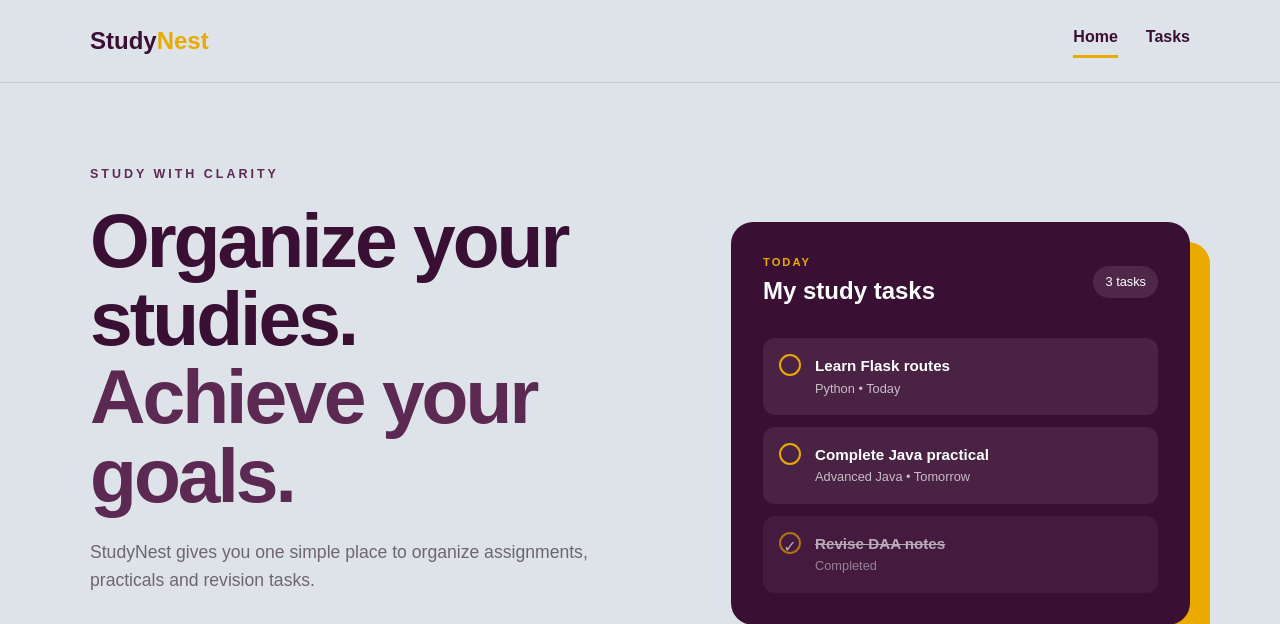
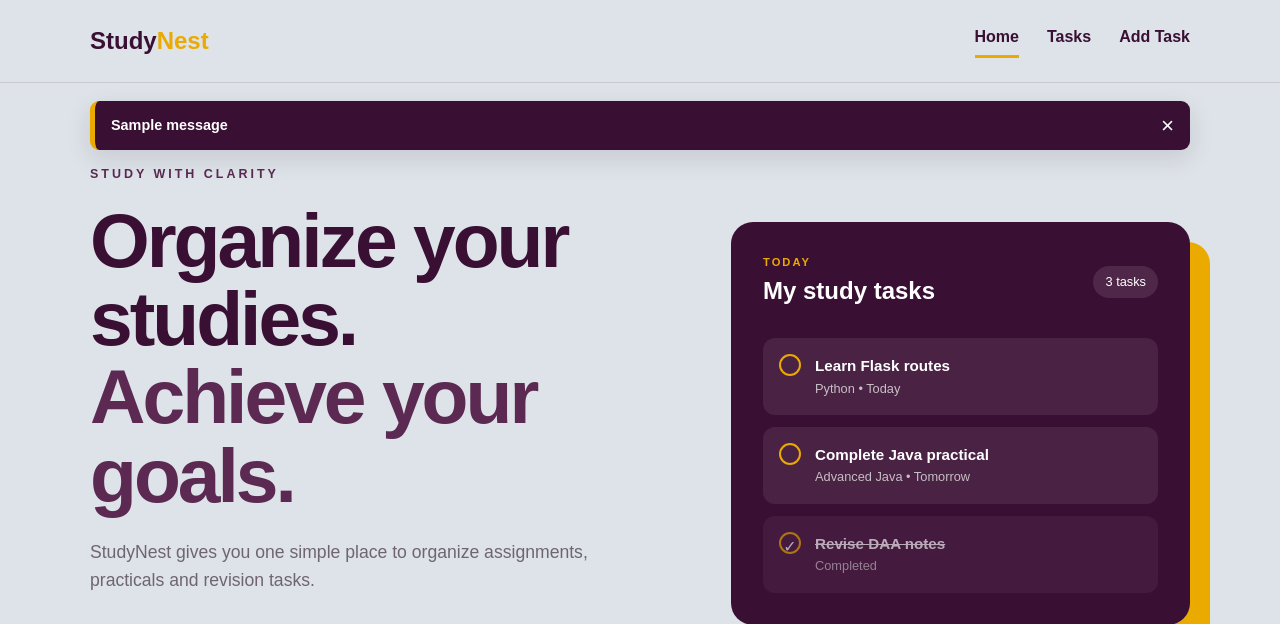
Before and after one commit to DiwanDev/studynest, a Flask app: page / in a window 1280 px wide. Shown: the top 624 px of the page. Run offline with Flask 3, Linux system fonts and the light colour scheme; tables that the repository leaves empty hold one stand-in row (values such as "Sample post"); one stand-in notice (Sample message) is shown.

Commit message:
Add flash success messages

```diff
--- a/app.py
+++ b/app.py
@@ -1,10 +1,23 @@
+import os
 import sqlite3
 from pathlib import Path
 
-from flask import Flask, abort, g, redirect, render_template, request, url_for
+from flask import (
+    Flask,
+    abort,
+    flash,
+    g,
+    redirect,
+    render_template,
+    request,
+    url_for
+)
 
 app = Flask(__name__)
-
+app.config["SECRET_KEY"] = os.environ.get(
+    "SECRET_KEY",
+    "studynest-development-key"
+)
 
 DATABASE = Path(app.instance_path) / "studynest.db"
 
@@ -95,7 +108,7 @@ def add_task():
         )
 
         database.commit()
-
+        flash("Task added successfully.", "success")
         return redirect(url_for("task_list"))
 
     return render_template("add_task.html", form_data={})
@@ -159,6 +172,8 @@ def edit_task(task_id):
 
         database.commit()
 
+        flash("Task updated successfully.", "success")
+
         return redirect(url_for("task_list"))
 
     return render_template(
@@ -166,3 +181,35 @@ def edit_task(task_id):
         task_id=task_id,
         form_data=dict(task)
     )
+@app.route("/tasks/<int:task_id>/delete", methods=["GET", "POST"])
+def delete_task(task_id):
+    database = get_database()
+
+    task = database.execute(
+        """
+        SELECT id, title, subject, due_date
+        FROM tasks
+        WHERE id = ?
+        """,
+        (task_id,)
+    ).fetchone()
+
+    if request.method == "POST":
+        database.execute(
+        """
+        DELETE FROM tasks
+        WHERE id = ?
+        """,
+        (task_id,)
+    )
+
+    database.commit()
+
+    flash(
+        f'"{task["title"]}" was deleted successfully.',
+        "success"
+    )
+
+    return redirect(url_for("task_list"))
+
+    return render_template("delete_task.html", task=task)
--- a/static/style.css
+++ b/static/style.css
@@ -618,3 +618,41 @@ nav {
         width: 100%;
     }
 }
+/* Flash messages */
+
+.flash-container {
+    left: 50%;
+    max-width: 1100px;
+    padding: 18px 0 0;
+    position: absolute;
+    transform: translateX(-50%);
+    width: 90%;
+    z-index: 10;
+}
+
+.flash-message {
+    align-items: center;
+    border-radius: 9px;
+    box-shadow: 0 8px 24px rgba(58, 15, 52, 0.12);
+    display: flex;
+    font-size: 0.9rem;
+    font-weight: 700;
+    justify-content: space-between;
+    padding: 13px 16px;
+}
+
+.flash-success {
+    background-color: var(--deep-aubergine);
+    border-left: 5px solid var(--marigold);
+    color: var(--white);
+}
+
+.flash-close {
+    background: transparent;
+    border: 0;
+    color: inherit;
+    cursor: pointer;
+    font-size: 1.4rem;
+    line-height: 1;
+    margin-left: 20px;
+}
--- a/templates/base.html
+++ b/templates/base.html
@@ -33,10 +33,41 @@
     >
         Tasks
     </a>
+
+    <a
+        class="{% if request.endpoint == 'add_task' %}active{% endif %}"
+        href="{{ url_for('add_task') }}"
+    >
+        Add Task
+    </a>
 </nav>
         </div>
     </header>
+{% with messages = get_flashed_messages(with_categories=true) %}
+    {% if messages %}
+        <div class="flash-container">
+            {% for category, message in messages %}
+                <div
+                    class="flash-message flash-{{ category }}"
+                    role="status"
+                >
+                    <span>{{ message }}</span>
 
+                    <button
+                        class="flash-close"
+                        type="button"
+                        aria-label="Close message"
+                        onclick="this.parentElement.remove()"
+                    >
+                        &times;
+                    </button>
+                </div>
+            {% endfor %}
+        </div>
+    {% endif %}
+{% endwith %}
+
+<main>
     <main>
         {% block content %}
         {% endblock %}
```
Lines whose indentation alone changed are shown as unchanged.
